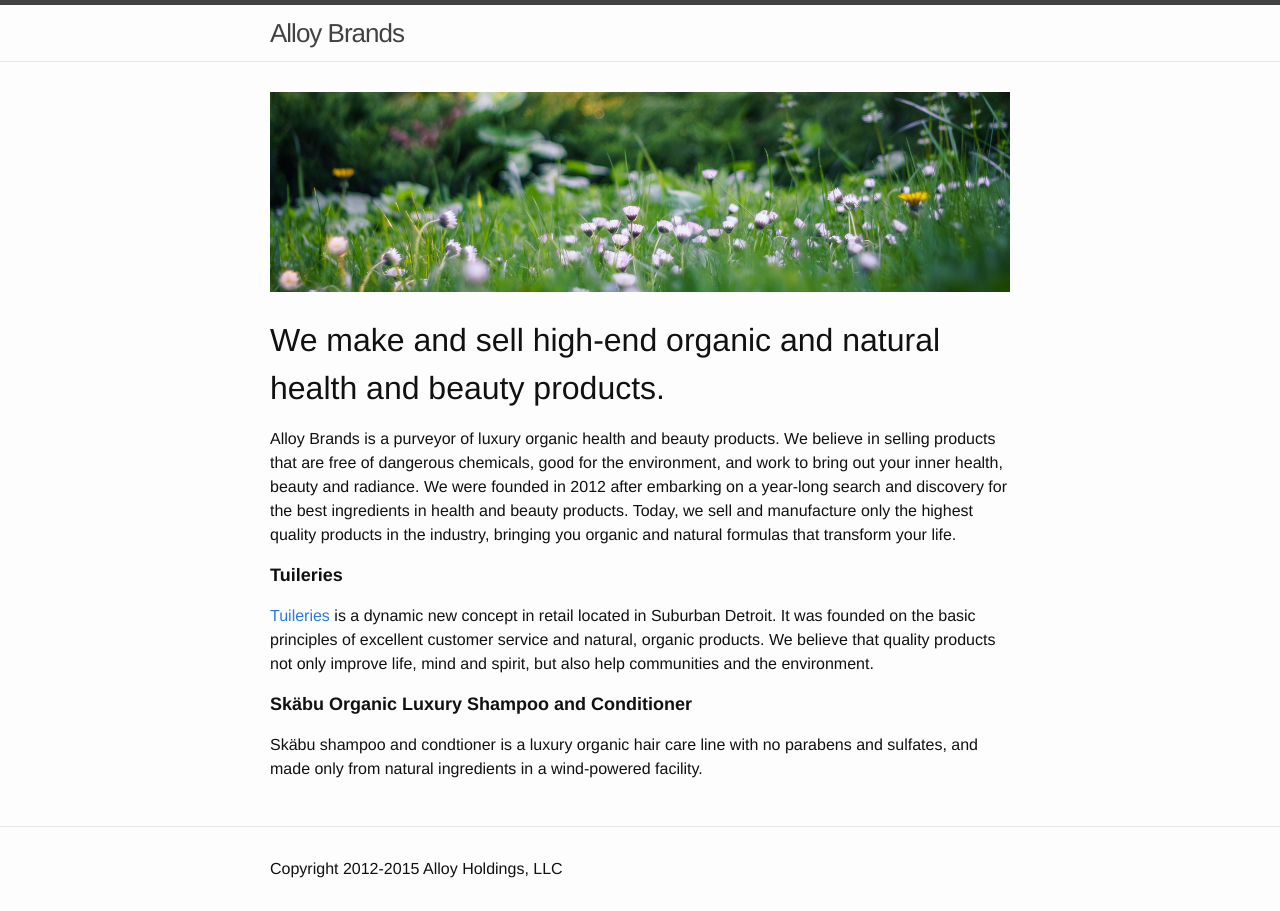
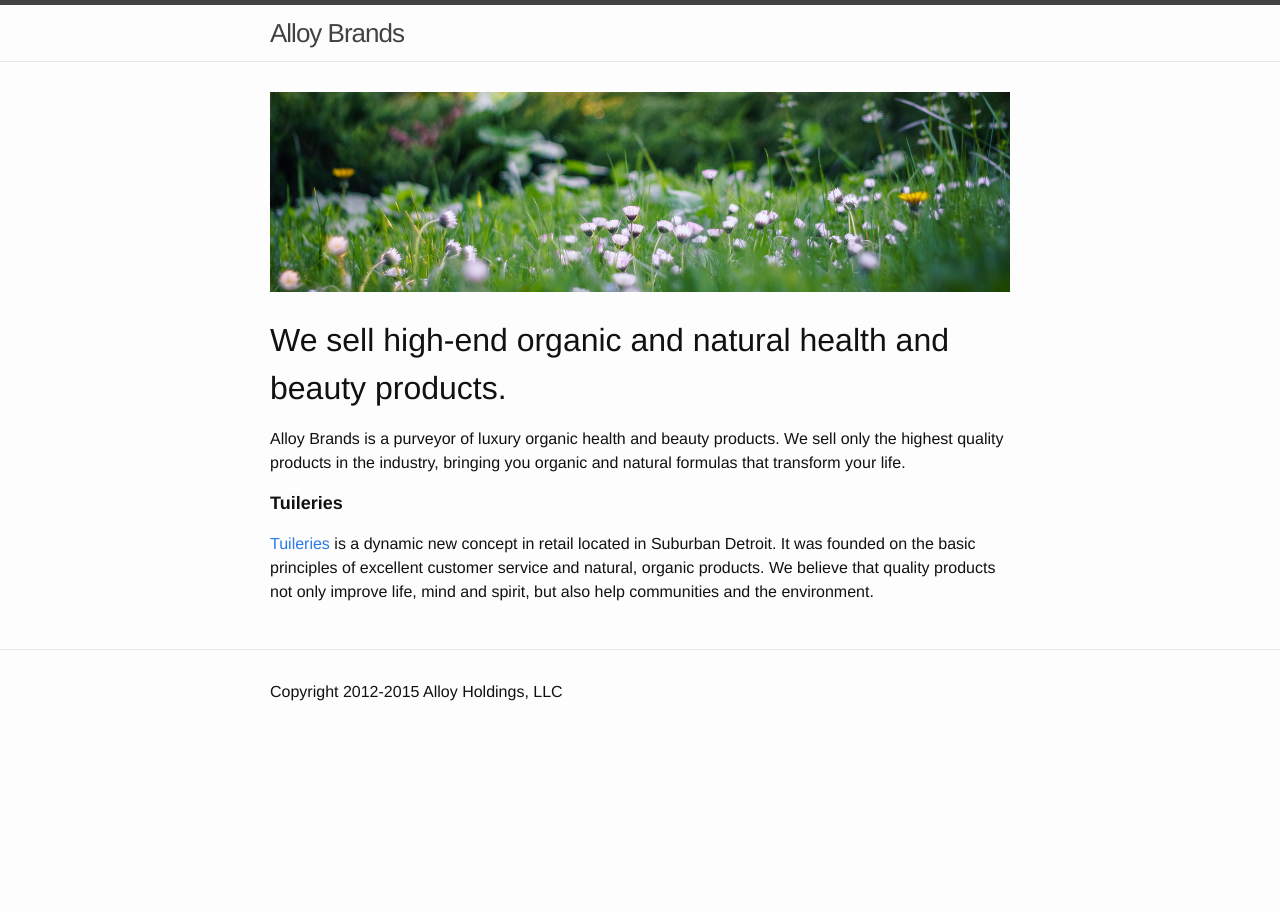
Before and after one commit to kurtedelbrock/kurtedelbrock.github.io, a Jekyll site: the page built from index.html, in a window 1280 px wide. Built offline with Jekyll 4.4.1, drawn with Linux system fonts in a browser that asks for light colours.

Commit message:
Update index.html

```diff
--- a/index.html
+++ b/index.html
@@ -6,12 +6,10 @@ layout: default
 
   <img src="/assets/front.jpg">
   <br><br>
-  <h1>We make and sell high-end organic and natural health and beauty products.</h1>
-  <p>{{ site.title }} is a purveyor of luxury organic health and beauty products. We believe in selling products that are free of dangerous chemicals, good for the environment, and work to bring out your inner health, beauty and radiance. We were founded in 2012 after embarking on a year-long search and discovery for the best ingredients in health and beauty products. Today, we sell and manufacture only the highest quality products in the industry, bringing you organic and natural formulas that transform your life.</p>
+  <h1>We sell high-end organic and natural health and beauty products.</h1>
+  <p>{{ site.title }} is a purveyor of luxury organic health and beauty products. We sell only the highest quality products in the industry, bringing you organic and natural formulas that transform your life.</p>
 
   <h2 class="subheading">{{ site.store_name }}</h2>
   <p><a href="{{ site.store_url }}">{{ site.store_name }}</a> is a dynamic new concept in retail located in Suburban Detroit. It was founded on the basic principles of excellent customer service and natural, organic products. We believe that quality products not only improve life, mind and spirit, but also help communities and the environment.</p>
 
-  <h2 class="subheading">Skäbu Organic Luxury Shampoo and Conditioner</h2>
-  <p>Skäbu shampoo and condtioner is a luxury organic hair care line with no parabens and sulfates, and made only from natural ingredients in a wind-powered facility.
 </div>
```
